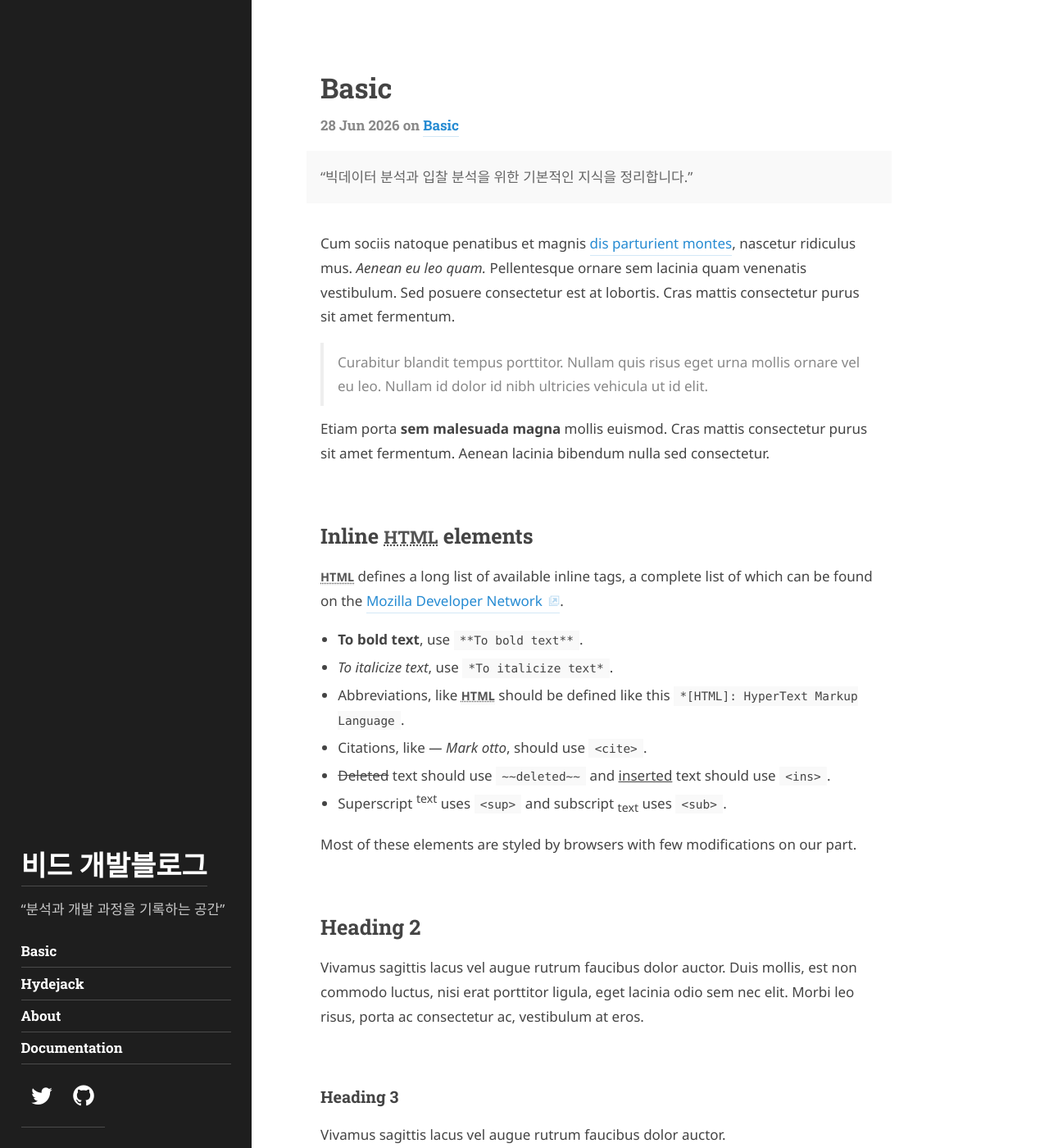
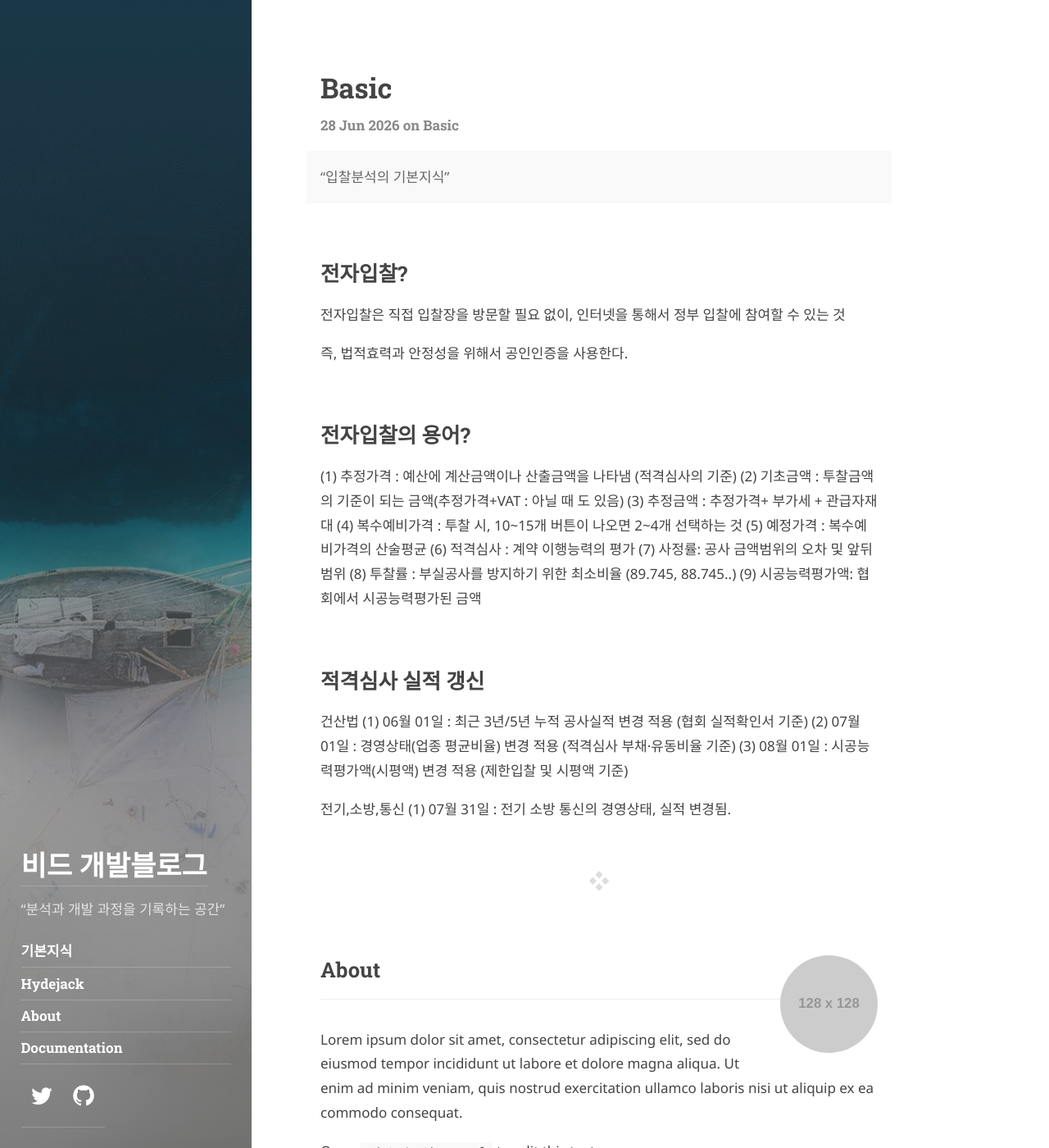
Before and after one commit to Kaguls/github.io-Bid-Data-Analysis, a Jekyll site: the page built from _posts/2026-06-28-기본설명1.md, in a window 1280 px wide and 1400 px high. Shown: the whole window at 82% size. Built offline with Jekyll 4.4.1, drawn with Linux system fonts in a browser that asks for light colours; some web fonts are replaced; some of the changed text lies outside the part shown.

Commit message:
내용업데이트

```diff
--- a/_featured_tags/Basic.md
+++ b/_featured_tags/기본지식.md
@@ -1,7 +1,7 @@
 ---
 layout: list
-title: Basic
-slug: Basic
+title: 기본지식
+slug: 기본지식
 menu: true
 order: 1
 description: >
--- a/_posts/2026-06-28-기본설명1.md
+++ b/_posts/2026-06-28-기본설명1.md
@@ -2,111 +2,34 @@
 layout: post
 title: Basic
 description: >
-  "빅데이터 분석과 입찰 분석을 위한 기본적인 지식을 정리합니다."
+  "입찰분석의 기본지식"
 tags: [Basic]
 author: author2
 canonical_url: http://hyde.getpoole.com/2012/02/07/example-content/
 ---
 
-Cum sociis natoque penatibus et magnis <a href="#">dis parturient montes</a>, nascetur ridiculus mus. *Aenean eu leo quam.* Pellentesque ornare sem lacinia quam venenatis vestibulum. Sed posuere consectetur est at lobortis. Cras mattis consectetur purus sit amet fermentum.
+## 전자입찰?
+전자입찰은 직접 입찰장을 방문할 필요 없이, 인터넷을 통해서 정부 입찰에 참여할 수 있는 것
 
-> Curabitur blandit tempus porttitor. Nullam quis risus eget urna mollis ornare vel eu leo. Nullam id dolor id nibh ultricies vehicula ut id elit.
+즉, 법적효력과 안정성을 위해서 공인인증을 사용한다.
 
-Etiam porta **sem malesuada magna** mollis euismod. Cras mattis consectetur purus sit amet fermentum. Aenean lacinia bibendum nulla sed consectetur.
 
-## Inline HTML elements
+## 전자입찰의 용어?
+(1) 추정가격 : 예산에 계산금액이나 산출금액을 나타냄 (적격심사의 기준)
+(2) 기초금액 : 투찰금액의 기준이 되는 금액(추정가격+VAT : 아닐 때 도 있음)
+(3) 추정금액 : 추정가격+ 부가세 + 관급자재대
+(4) 복수예비가격 : 투찰 시, 10~15개 버튼이 나오면 2~4개 선택하는 것
+(5) 예정가격 : 복수예비가격의 산술평균
+(6) 적격심사 : 계약 이행능력의 평가
+(7) 사정률: 공사 금액범위의 오차 및 앞뒤 범위
+(8) 투찰률 : 부실공사를 방지하기 위한 최소비율 (89.745, 88.745..)
+(9) 시공능력평가액: 협회에서 시공능력평가된 금액
 
-HTML defines a long list of available inline tags, a complete list of which can be found on the [Mozilla Developer Network](https://developer.mozilla.org/en-US/docs/Web/HTML/Element).
+## 적격심사 실적 갱신
+건산법
+(1) 06월 01일 : 최근 3년/5년 누적 공사실적 변경 적용 (협회 실적확인서 기준)
+(2) 07월 01일 : 경영상태(업종 평균비율) 변경 적용 (적격심사 부채·유동비율 기준)
+(3) 08월 01일 : 시공능력평가액(시평액) 변경 적용 (제한입찰 및 시평액 기준)
 
-- **To bold text**, use `**To bold text**`.
-- *To italicize text*, use `*To italicize text*`.
-- Abbreviations, like HTML should be defined like this `*[HTML]: HyperText Markup Language`.
-- Citations, like <cite>&mdash; Mark otto</cite>, should use `<cite>`.
-- ~~Deleted~~ text should use `~~deleted~~` and <ins>inserted</ins> text should use `<ins>`.
-- Superscript <sup>text</sup> uses `<sup>` and subscript <sub>text</sub> uses `<sub>`.
-
-Most of these elements are styled by browsers with few modifications on our part.
-
-## Heading 2
-Vivamus sagittis lacus vel augue rutrum faucibus dolor auctor. Duis mollis, est non commodo luctus, nisi erat porttitor ligula, eget lacinia odio sem nec elit. Morbi leo risus, porta ac consectetur ac, vestibulum at eros.
-
-### Heading 3
-Vivamus sagittis lacus vel augue rutrum faucibus dolor auctor.
-
-#### Heading 4
-Vivamus sagittis lacus vel augue rutrum faucibus dolor auctor.
-
-##### Heading 5
-Vivamus sagittis lacus vel augue rutrum faucibus dolor auctor.
-
-###### Heading 6
-Vivamus sagittis lacus vel augue rutrum faucibus dolor auctor.
-
-## Code
-
-Cum sociis natoque penatibus et magnis dis `code element` montes, nascetur ridiculus mus.
-
-~~~js
-// Example can be run directly in your JavaScript console
-
-// Create a function that takes two arguments and returns the sum of those
-// arguments
-var adder = new Function("a", "b", "return a + b");
-
-// Call the function
-adder(2, 6);
-// > 8
-~~~
-
-## Lists
-
-Cum sociis natoque penatibus et magnis dis parturient montes, nascetur ridiculus mus. Aenean lacinia bibendum nulla sed consectetur. Etiam porta sem malesuada magna mollis euismod. Fusce dapibus, tellus ac cursus commodo, tortor mauris condimentum nibh, ut fermentum massa justo sit amet risus.
-
-* Praesent commodo cursus magna, vel scelerisque nisl consectetur et.
-* Donec id elit non mi porta gravida at eget metus.
-* Nulla vitae elit libero, a pharetra augue.
-
-Donec ullamcorper nulla non metus auctor fringilla. Nulla vitae elit libero, a pharetra augue.
-
-1. Vestibulum id ligula porta felis euismod semper.
-2. Cum sociis natoque penatibus et magnis dis parturient montes, nascetur ridiculus mus.
-3. Maecenas sed diam eget risus varius blandit sit amet non magna.
-
-Cras mattis consectetur purus sit amet fermentum. Sed posuere consectetur est at lobortis.
-
-HyperText Markup Language (HTML)
-: The language used to describe and define the content of a Web page
-
-Cascading Style Sheets (CSS)
-: Used to describe the appearance of Web content
-
-JavaScript (JS)
-: The programming language used to build advanced Web sites and applications
-
-Integer posuere erat a ante venenatis dapibus posuere velit aliquet. Morbi leo risus, porta ac consectetur ac, vestibulum at eros. Nullam quis risus eget urna mollis ornare vel eu leo.
-
-## Images
-
-Quisque consequat sapien eget quam rhoncus, sit amet laoreet diam tempus. Aliquam aliquam metus erat, a pulvinar turpis suscipit at.
-
-![800x400](https://placehold.it/800x400 "Large example image")
-![400x200](https://placehold.it/400x200 "Medium example image")
-![200x200](https://placehold.it/200x200 "Small example image")
-
-## Tables
-
-Aenean lacinia bibendum nulla sed consectetur. Lorem ipsum dolor sit amet, consectetur adipiscing elit.
-
-| Name     | Upvotes   | Downvotes |
-|:---------|:----------|:----------|
-| Alice    |        10 |        11 |
-| Bob      |         4 |         3 |
-| Charlie  |         7 |         9 |
-|==========|===========|===========|
-|Totals    |        21 |        23 |
-
-Nullam id dolor id nibh ultricies vehicula ut id elit. Sed posuere consectetur est at lobortis. Nullam quis risus eget urna mollis ornare vel eu leo.
-
-*[HTML]: HyperText Markup Language
-*[CSS]: Cascading Style Sheets
-*[JS]: JavaScript
+전기,소방,통신
+(1) 07월 31일 : 전기 소방 통신의 경영상태, 실적 변경됨.
```
